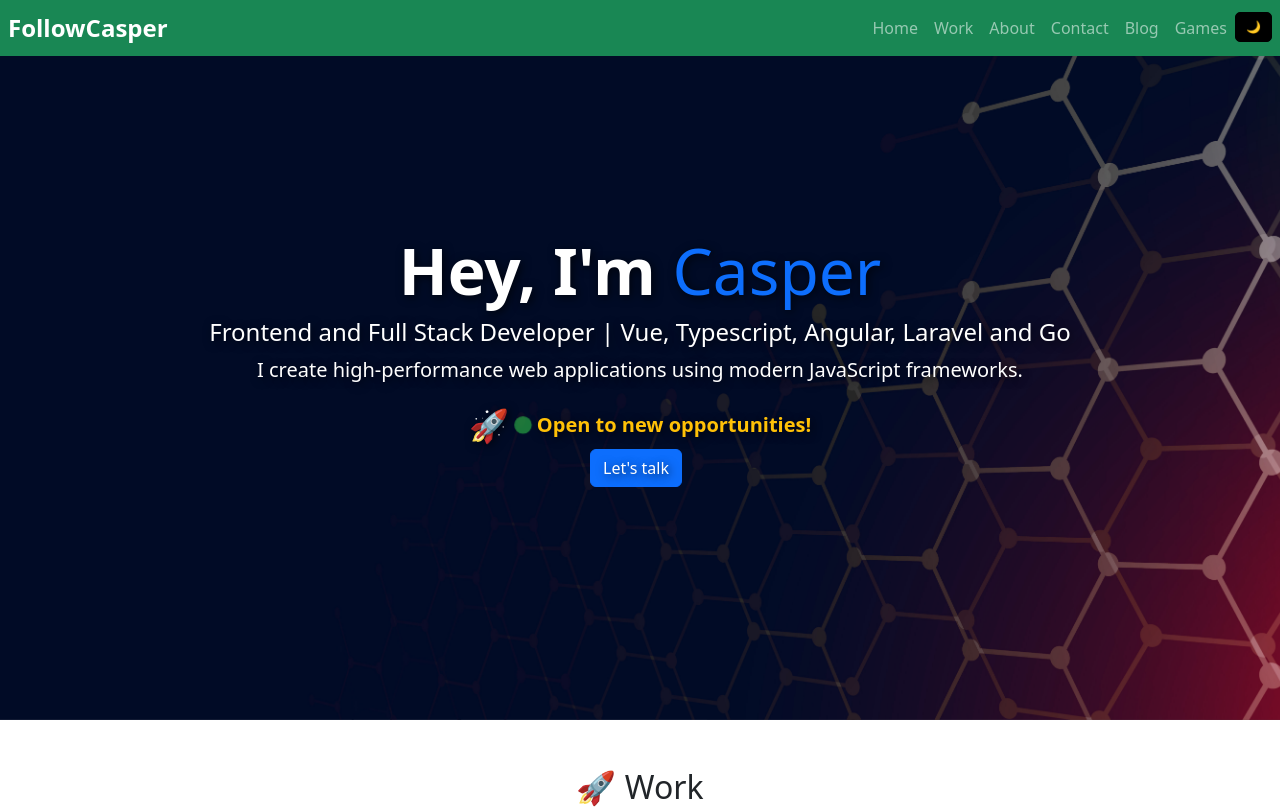
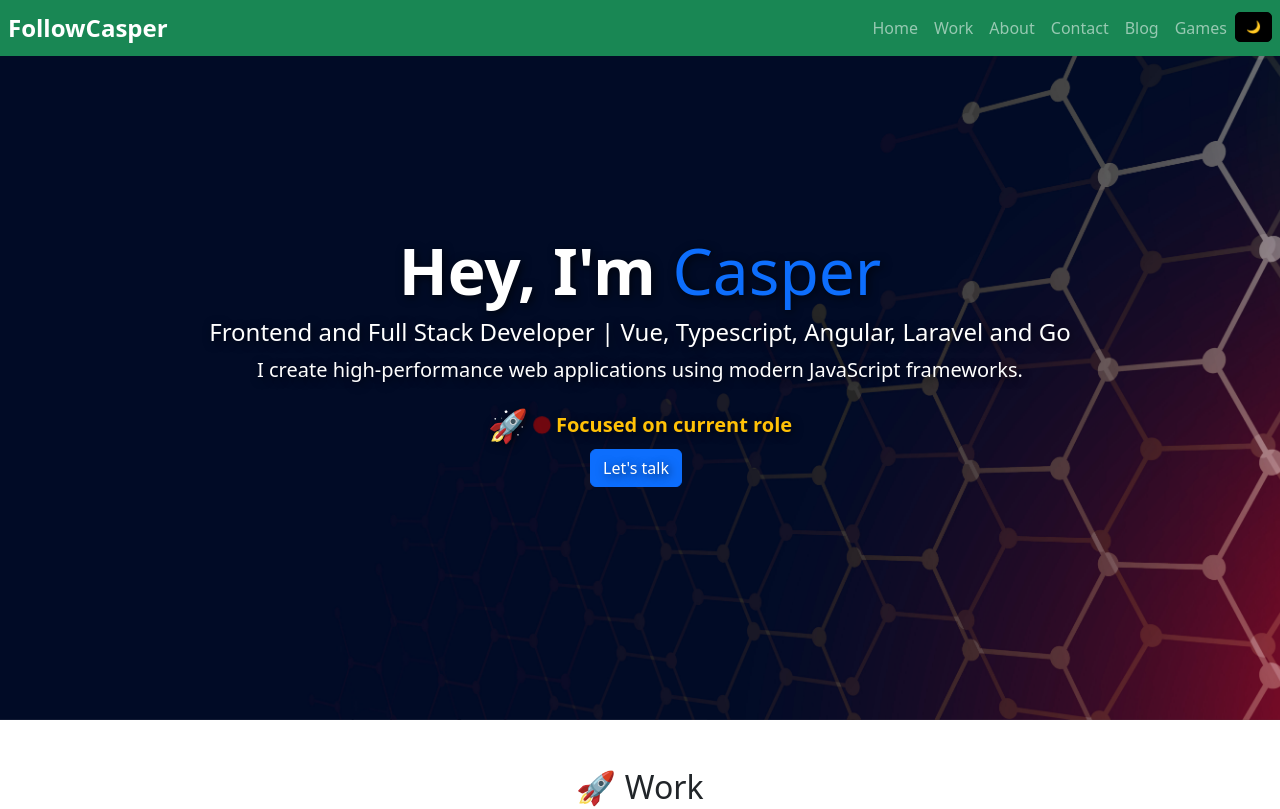
Before and after one commit to Caspec/Followcasperv2, a Vue app: page / in a window 1280 px wide. Shown: the top 809 px of the page. Built offline with nearby package versions, Linux system fonts and the light colour scheme.

Commit message:
chore: update job badge

```diff
--- a/src/components/ui/OpenToWorkBadgeUI.vue
+++ b/src/components/ui/OpenToWorkBadgeUI.vue
@@ -1,7 +1,7 @@
 <template>
   <div class="availability-badge">
     🚀<span class="dot" aria-hidden="true"></span>
-    <span class="lead text-warning fw-semibold">Open to new opportunities!</span>
+    <span class="lead text-warning fw-semibold">Focused on current role</span>
   </div>
 </template>
 
@@ -24,7 +24,7 @@ defineOptions({
 .dot {
   width: 12px;
   height: 12px;
-  background-color: #28a745;
+  background-color: #a30606;
   border-radius: 50%;
   animation: pulse 1.5s infinite ease-in-out;
 }
```
